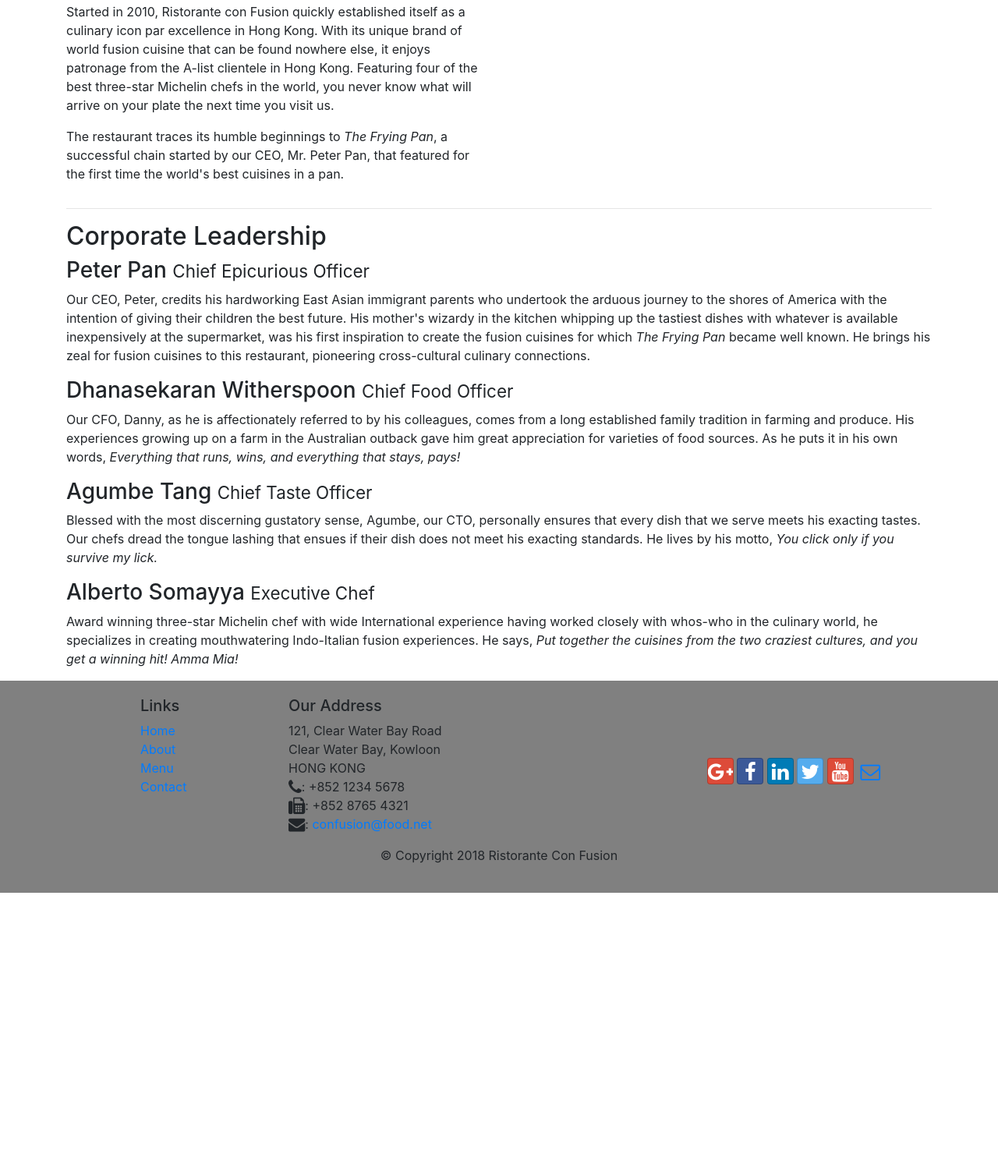
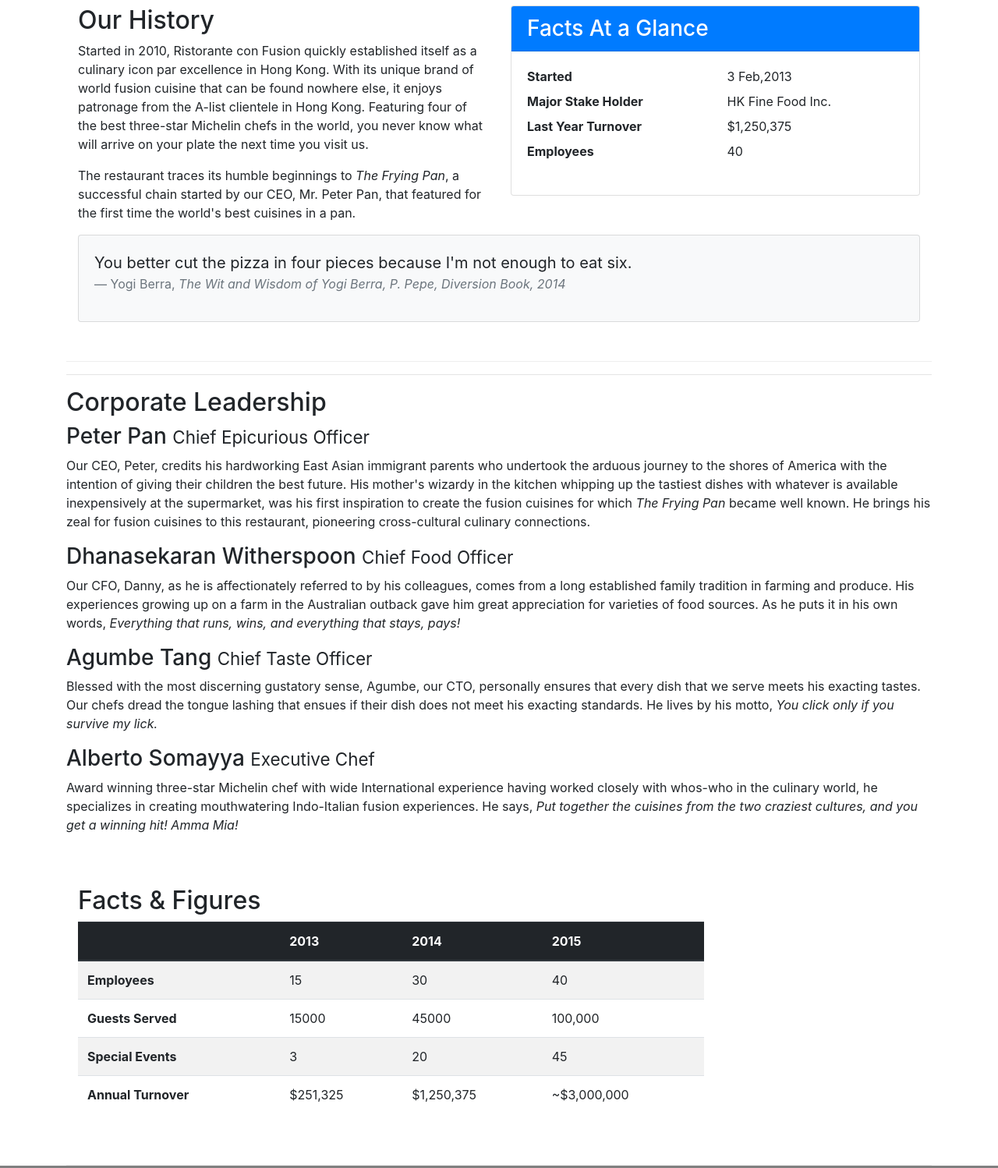
Before and after one commit to adityaarikar/Bootstrap4, a website: page aboutus.html in a window 1280 px wide. Shown: the part 508-2006 px from the top of the page at 78% size. Before the commit the page ends 1653 px from the top, so only its background shows below. Drawn offline with nearby package versions, Linux system fonts and the light colour scheme.

Commit message:
Tables and Cards

```diff
--- a/aboutus.html
+++ b/aboutus.html
@@ -59,8 +59,8 @@
             </div>
         </div>
 
-        <div class="row">
-            <div class="col-12 col-sm-6">
+        <div class="row row-content">
+            <div class="col-sm-6">
                 <h2>Our History</h2>
                 <p>Started in 2010, Ristorante con Fusion quickly established itself as a culinary icon par excellence
                     in Hong Kong. With its unique brand of world fusion cuisine that can be found nowhere else, it
@@ -70,7 +70,32 @@
                 <p>The restaurant traces its humble beginnings to <em>The Frying Pan</em>, a successful chain started by
                     our CEO, Mr. Peter Pan, that featured for the first time the world's best cuisines in a pan.</p>
             </div>
-            <div class="col-12 col-sm">
+            <div class="col-sm">
+                <div class="card">
+                    <h3 class="card-header bg-primary text-white">Facts At a Glance</h3>
+                    <div class="card-body">
+                        <dl class="row">
+                            <dt class="col-6">Started</dt>
+                            <dd class="col-6">3 Feb,2013</dd>
+                            <dt class="col-6">Major Stake Holder</dt>
+                            <dd class="col-6">HK Fine Food Inc.</dd>
+                            <dt class="col-6">Last Year Turnover</dt>
+                            <dd class="col-6">$1,250,375</dd>
+                            <dt class="col-6">Employees</dt>
+                            <dd class="col-6">40</dd>
+                        </dl>
+                    </div>
+                </div>
+            </div>
+            <div class="col-12">
+                <div class="card card-body bg-light">
+                    <blockquote class="blockquote">
+                        <p class="mb-0">You better cut the pizza in four pieces because I'm not enough to eat six.</p>
+                        <footer class="blockquote-footer">Yogi Berra,
+                            <cite title="Source Title">The Wit and Wisdom of Yogi Berra, P. Pepe, Diversion Book, 2014</cite>
+                        </footer>
+                    </blockquote>
+                </div>
             </div>
         </div>
         <hr>
@@ -101,6 +126,52 @@
                     whos-who in the culinary world, he specializes in creating mouthwatering Indo-Italian fusion
                     experiences. He says, <em>Put together the cuisines from the two craziest cultures, and you get a
                         winning hit! Amma Mia!</em></p>
+            </div>
+        </div>
+        <div class="row row-content">
+            <div class="col-12 col-sm-9">
+                <h2>Facts &amp; Figures</h2>
+                <div class="table-responsive">
+                    <table class="table table-striped">
+                        <thead class="thead-dark">
+                            <tr>
+                                <th>&nbsp;</th>
+                                <th>2013</th>
+                                <th>2014</th>
+                                <th>2015</th>
+                            </tr>
+                        </thead>
+                        <tbody>
+                            <tr>
+                                <th>Employees</th>
+                                <td>15</td>
+                                <td>30</td>
+                                <td>40</td>
+                            </tr>
+                            <tr>
+                                <th>Guests Served</th>
+                                <td>15000</td>
+                                <td>45000</td>
+                                <td>100,000</td>
+                            </tr>
+                            <tr>
+                                <th>Special Events</th>
+                                <td>3</td>
+                                <td>20</td>
+                                <td>45</td>
+                            </tr>
+                            <tr>
+                                <th>Annual Turnover</th>
+                                <td>$251,325</td>
+                                <td>$1,250,375</td>
+                                <td>~$3,000,000</td>
+                            </tr>
+                        </tbody>
+                    </table>
+                </div>
+            </div>
+            <div class="col-12 col-sm-3">
+
             </div>
         </div>
 
```
